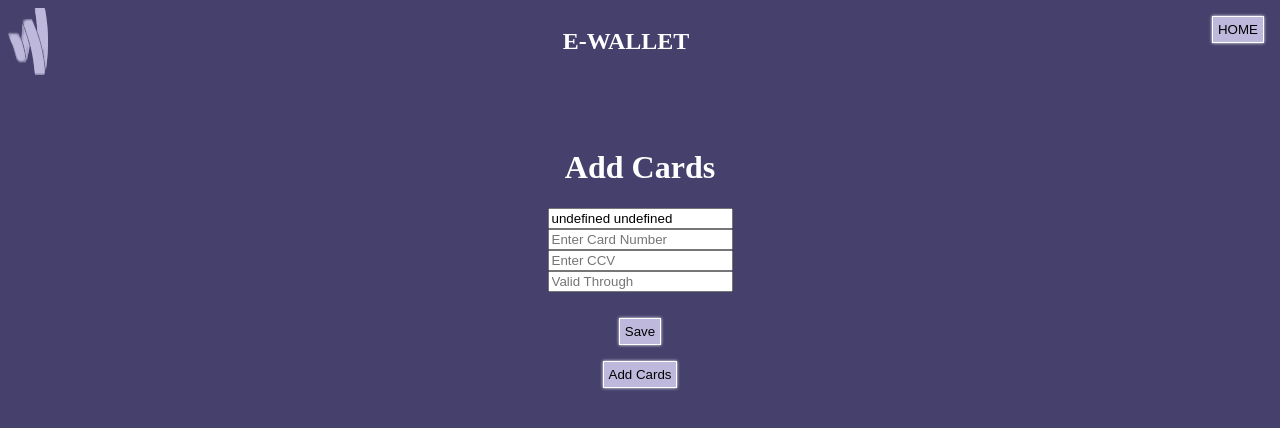
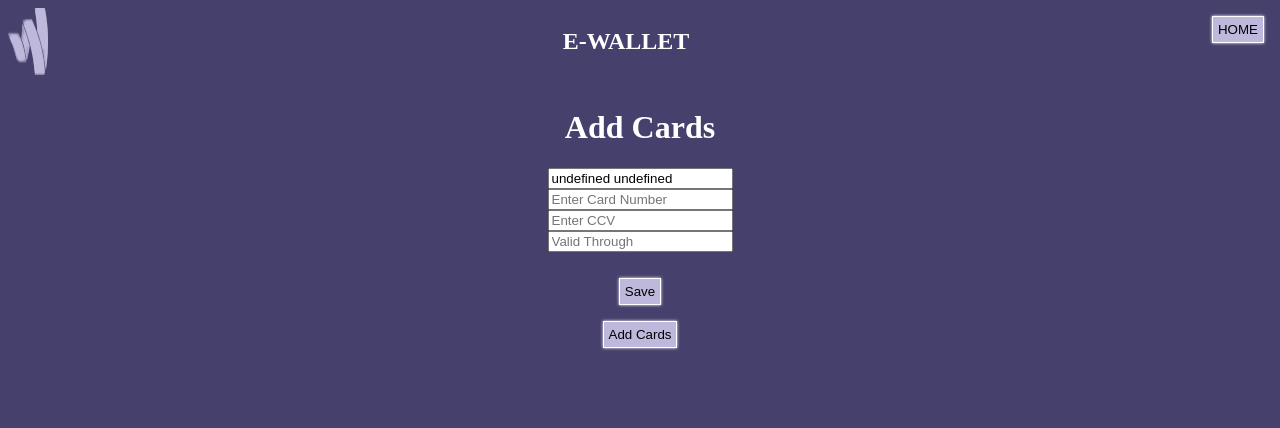
Before and after one commit to kristinaradovanovic/e-wallet-project, a React (Vite) app: page /new in a window 1280 px wide. Shown: the top 428 px of the page. Built offline with nearby package versions, Linux system fonts and the light colour scheme.

Commit message:
commit eight

```diff
--- a/src/App.css
+++ b/src/App.css
@@ -12,7 +12,7 @@ body {
 /* Header Styling  */
 
 .headerWrapper {
-  height: 15vh;
+  height: 10vh;
 }
 
 .header {
--- a/src/styling/Card.css
+++ b/src/styling/Card.css
@@ -24,7 +24,7 @@
     height: 20px;
     width: 29px;
 }
-/* one color only */
+
 .cardNumber, #userText, #validText {
     color: rgba(70, 64, 108, 1);
 }
@@ -35,7 +35,7 @@
     justify-content: center;
 }
 
-/* one color only */
+
 #ccvText {
     color: rgba(70, 64, 108, 1);
     margin-left: 10px;
@@ -48,3 +48,11 @@
     margin-left: 15px;
     margin-right: 15px;
 }
+
+.activeCard {
+    background-color: orange;
+  }
+
+  .inactiveCard {
+    background-color: rgba(236, 207, 143, 1);
+  }
```
Also changed, not shown: src/features/Card.jsx (+6 -1 lines).
